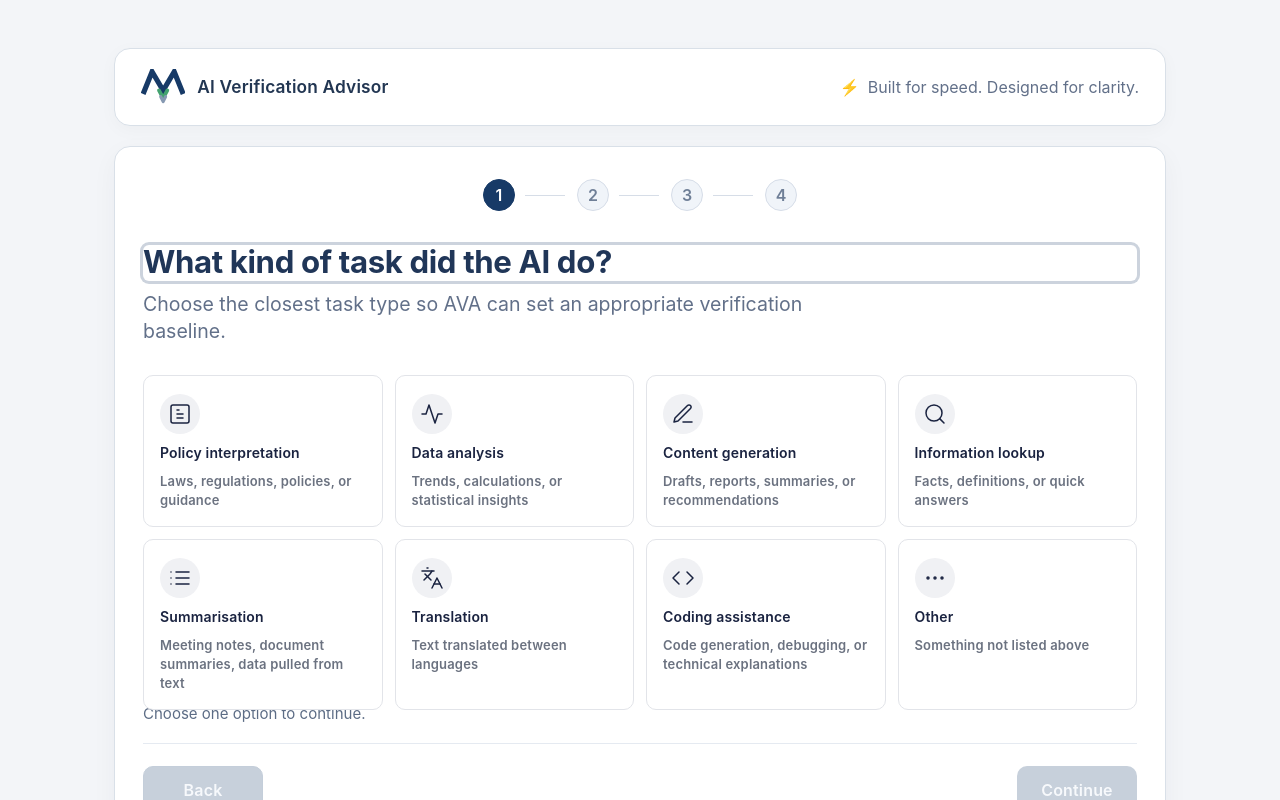
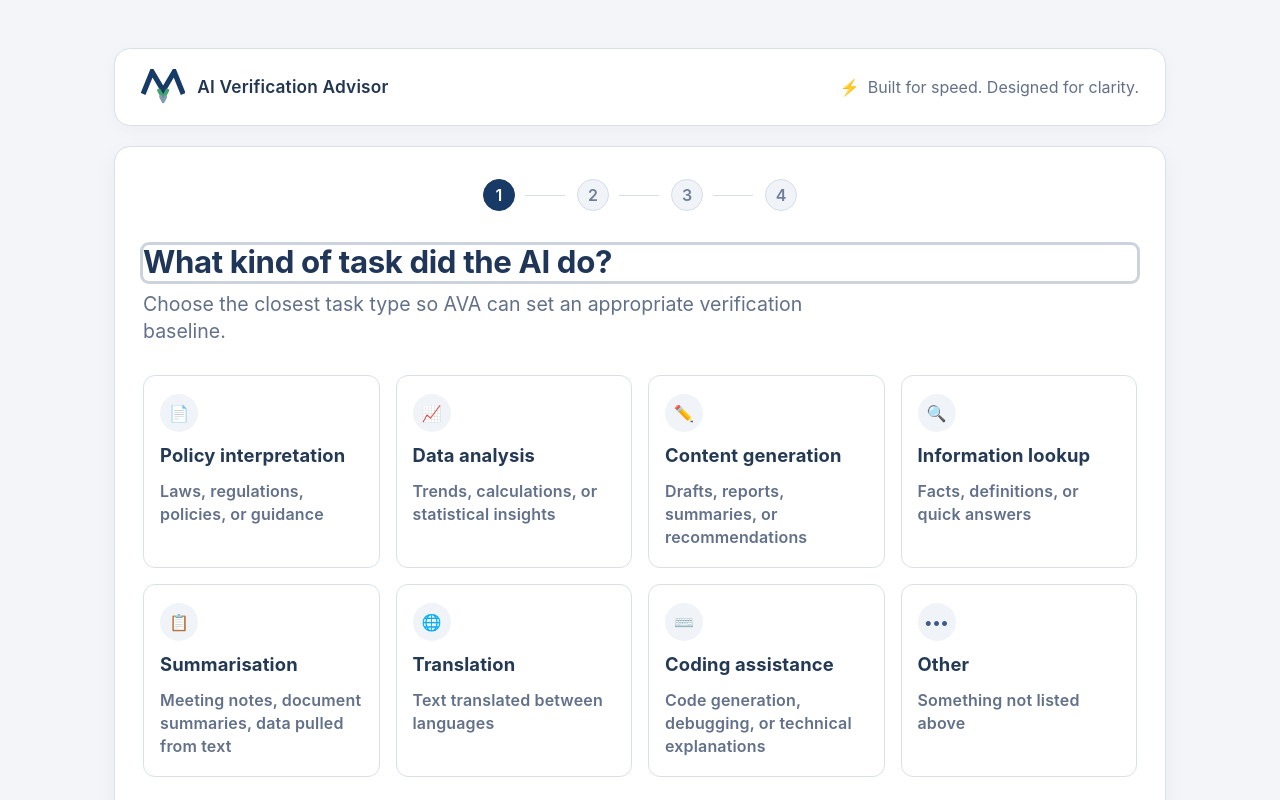
Before and after one commit to hdraux/askava, a React (Vite) app: page / in a window 1280 px wide. Shown: the top 800 px of the page. Built offline with nearby package versions, Linux system fonts and the light colour scheme.

Commit message:
more UI test

```diff
--- a/src/components/steps/TaskStep.css
+++ /dev/null
@@ -1,112 +0,0 @@
-/* src/components/steps/TaskStep.css
-   Scope: .task-step and children only — no global rules.
-   Matches AVA mockup: navy/white, 2-col grid on mobile → 4-col on desktop,
-   selected state with blue border + check badge, icon in grey pill. */
-
-/* ── Grid ──────────────────────────────────────────────────────────────── */
-
-.task-step__grid {
-  display: grid;
-  grid-template-columns: repeat(2, 1fr);
-  gap: 12px;
-}
-
-@media (min-width: 640px) {
-  .task-step__grid {
-    grid-template-columns: repeat(4, 1fr);
-  }
-}
-
-/* ── Card ───────────────────────────────────────────────────────────────── */
-
-.task-step__card {
-  position: relative;
-  display: flex;
-  flex-direction: column;
-  align-items: flex-start;
-  gap: 10px;
-  padding: 18px 16px 16px;
-  background: #ffffff;
-  border: 1px solid #e2e4e9;
-  border-radius: 10px;
-  cursor: pointer;
-  text-align: left;
-  transition: border-color 0.15s ease, box-shadow 0.15s ease;
-
-  /* reset button defaults */
-  font-family: inherit;
-  color: inherit;
-  outline: none;
-}
-
-.task-step__card:hover {
-  border-color: #b0b8cc;
-  box-shadow: 0 1px 4px rgba(0, 0, 0, 0.06);
-}
-
-.task-step__card:focus-visible {
-  box-shadow: 0 0 0 3px rgba(22, 75, 155, 0.25);
-  border-color: #164b9b;
-}
-
-/* Selected state — matches mockup blue border */
-.task-step__card--selected {
-  border-color: #164b9b;
-  border-width: 1.5px;
-  background: #f4f7fd;
-}
-
-.task-step__card--selected:hover {
-  border-color: #164b9b;
-}
-
-/* ── Check badge (top-right corner when selected) ───────────────────────── */
-
-.task-step__card-check {
-  position: absolute;
-  top: 10px;
-  right: 10px;
-  width: 20px;
-  height: 20px;
-  border-radius: 50%;
-  background: #164b9b;
-  color: #ffffff;
-  display: flex;
-  align-items: center;
-  justify-content: center;
-  flex-shrink: 0;
-}
-
-/* ── Icon pill ──────────────────────────────────────────────────────────── */
-
-.task-step__card-icon {
-  display: flex;
-  align-items: center;
-  justify-content: center;
-  width: 40px;
-  height: 40px;
-  border-radius: 50%;
-  background: #f0f1f4;
-  color: #1a2340;
-  flex-shrink: 0;
-}
-
-.task-step__card--selected .task-step__card-icon {
-  background: #dce6f5;
-  color: #164b9b;
-}
-
-/* ── Text ───────────────────────────────────────────────────────────────── */
-
-.task-step__card-label {
-  font-size: 14px;
-  font-weight: 600;
-  color: #1a2340;
-  line-height: 1.3;
-}
-
-.task-step__card-desc {
-  font-size: 13px;
-  color: #6b7280;
-  line-height: 1.45;
-}
--- a/src/components/steps/TaskStep.tsx
+++ b/src/components/steps/TaskStep.tsx
@@ -1,19 +1,20 @@
 // src/components/steps/TaskStep.tsx
 // Step 1 — "What kind of task did the AI do?"
-// Props contract: value: TaskType | undefined, onChange: (value: TaskType) => void
-// No navigation, no stepper, no submission logic — all handled by VerificationWizard.tsx
+// Uses existing ChoiceCard + .choice-grid from styles.css — no custom CSS needed.
 
-import React from "react";
+import ChoiceCard from "../ChoiceCard";
 import { TaskType } from "../../lib/types";
-import "./TaskStep.css";
 
-// ─── Option definitions ────────────────────────────────────────────────────
+interface Props {
+  value: TaskType | undefined;
+  onChange: (value: TaskType) => void;
+}
 
 interface TaskOption {
   value: TaskType;
   label: string;
   description: string;
-  icon: React.ReactNode;
+  icon: string;
 }
 
 const TASK_OPTIONS: TaskOption[] = [
@@ -21,181 +22,65 @@ const TASK_OPTIONS: TaskOption[] = [
     value: "T10",
     label: "Policy interpretation",
     description: "Laws, regulations, policies, or guidance",
-    icon: <PolicyIcon />,
+    icon: "📄",
   },
   {
     value: "T9",
     label: "Data analysis",
     description: "Trends, calculations, or statistical insights",
-    icon: <DataIcon />,
+    icon: "📈",
   },
   {
     value: "T3",
     label: "Content generation",
     description: "Drafts, reports, summaries, or recommendations",
-    icon: <ContentIcon />,
+    icon: "✏️",
   },
   {
     value: "T7",
     label: "Information lookup",
     description: "Facts, definitions, or quick answers",
-    icon: <SearchIcon />,
+    icon: "🔍",
   },
   {
     value: "T2",
     label: "Summarisation",
     description: "Meeting notes, document summaries, data pulled from text",
-    icon: <ListIcon />,
+    icon: "📋",
   },
   {
     value: "T5",
     label: "Translation",
     description: "Text translated between languages",
-    icon: <TranslateIcon />,
+    icon: "🌐",
   },
   {
     value: "T4",
     label: "Coding assistance",
     description: "Code generation, debugging, or technical explanations",
-    icon: <CodeIcon />,
+    icon: "⌨️",
   },
   {
     value: "T8",
     label: "Other",
     description: "Something not listed above",
-    icon: <OtherIcon />,
+    icon: "•••",
   },
 ];
 
-// ─── Component ─────────────────────────────────────────────────────────────
-
-interface Props {
-  value: TaskType | undefined;
-  onChange: (value: TaskType) => void;
-}
-
 export default function TaskStep({ value, onChange }: Props) {
   return (
-    <div className="task-step">
-      <div className="task-step__grid">
-        {TASK_OPTIONS.map((option) => (
-          <button
-            key={option.value}
-            type="button"
-            className={[
-              "task-step__card",
-              value === option.value ? "task-step__card--selected" : "",
-            ]
-              .filter(Boolean)
-              .join(" ")}
-            onClick={() => onChange(option.value)}
-            aria-pressed={value === option.value}
-          >
-            {value === option.value && (
-              <span className="task-step__card-check" aria-hidden="true">
-                <CheckIcon />
-              </span>
-            )}
-            <span className="task-step__card-icon" aria-hidden="true">
-              {option.icon}
-            </span>
-            <span className="task-step__card-label">{option.label}</span>
-            <span className="task-step__card-desc">{option.description}</span>
-          </button>
-        ))}
-      </div>
+    <div className="choice-grid choice-grid--4">
+      {TASK_OPTIONS.map((option) => (
+        <ChoiceCard
+          key={option.value}
+          label={option.label}
+          description={option.description}
+          icon={option.icon}
+          selected={value === option.value}
+          onSelect={() => onChange(option.value)}
+        />
+      ))}
     </div>
   );
 }
-
-// ─── SVG Icons ─────────────────────────────────────────────────────────────
-// Inline SVGs — no external icon library dependency.
-// Swap for your existing icon component if you have one.
-
-function PolicyIcon() {
-  return (
-    <svg width="24" height="24" viewBox="0 0 24 24" fill="none" stroke="currentColor" strokeWidth="1.5" strokeLinecap="round" strokeLinejoin="round">
-      <path d="M9 12h6M9 16h6M9 8h2" />
-      <rect x="3" y="3" width="18" height="18" rx="2" />
-    </svg>
-  );
-}
-
-function DataIcon() {
-  return (
-    <svg width="24" height="24" viewBox="0 0 24 24" fill="none" stroke="currentColor" strokeWidth="1.5" strokeLinecap="round" strokeLinejoin="round">
-      <polyline points="22 12 18 12 15 21 9 3 6 12 2 12" />
-    </svg>
-  );
-}
-
-function ContentIcon() {
-  return (
-    <svg width="24" height="24" viewBox="0 0 24 24" fill="none" stroke="currentColor" strokeWidth="1.5" strokeLinecap="round" strokeLinejoin="round">
-      <path d="M12 20h9" />
-      <path d="M16.5 3.5a2.121 2.121 0 013 3L7 19l-4 1 1-4L16.5 3.5z" />
-    </svg>
-  );
-}
-
-function SearchIcon() {
-  return (
-    <svg width="24" height="24" viewBox="0 0 24 24" fill="none" stroke="currentColor" strokeWidth="1.5" strokeLinecap="round" strokeLinejoin="round">
-      <circle cx="11" cy="11" r="8" />
-      <line x1="21" y1="21" x2="16.65" y2="16.65" />
-    </svg>
-  );
-}
-
-function ListIcon() {
-  return (
-    <svg width="24" height="24" viewBox="0 0 24 24" fill="none" stroke="currentColor" strokeWidth="1.5" strokeLinecap="round" strokeLinejoin="round">
-      <line x1="8" y1="6" x2="21" y2="6" />
-      <line x1="8" y1="12" x2="21" y2="12" />
-      <line x1="8" y1="18" x2="21" y2="18" />
-      <line x1="3" y1="6" x2="3.01" y2="6" />
-      <line x1="3" y1="12" x2="3.01" y2="12" />
-      <line x1="3" y1="18" x2="3.01" y2="18" />
-    </svg>
-  );
-}
-
-function TranslateIcon() {
-  return (
-    <svg width="24" height="24" viewBox="0 0 24 24" fill="none" stroke="currentColor" strokeWidth="1.5" strokeLinecap="round" strokeLinejoin="round">
-      <path d="M5 8l6 6" />
-      <path d="M4 14l6-6 2-3" />
-      <path d="M2 5h12" />
-      <path d="M7 2h1" />
-      <path d="M22 22l-5-10-5 10" />
-      <path d="M14 18h6" />
-    </svg>
-  );
-}
-
-function CodeIcon() {
-  return (
-    <svg width="24" height="24" viewBox="0 0 24 24" fill="none" stroke="currentColor" strokeWidth="1.5" strokeLinecap="round" strokeLinejoin="round">
-      <polyline points="16 18 22 12 16 6" />
-      <polyline points="8 6 2 12 8 18" />
-    </svg>
-  );
-}
-
-function OtherIcon() {
-  return (
-    <svg width="24" height="24" viewBox="0 0 24 24" fill="none" stroke="currentColor" strokeWidth="1.5" strokeLinecap="round" strokeLinejoin="round">
-      <circle cx="12" cy="12" r="1" />
-      <circle cx="19" cy="12" r="1" />
-      <circle cx="5" cy="12" r="1" />
-    </svg>
-  );
-}
-
-function CheckIcon() {
-  return (
-    <svg width="14" height="14" viewBox="0 0 14 14" fill="none" stroke="currentColor" strokeWidth="2" strokeLinecap="round" strokeLinejoin="round">
-      <polyline points="2 7 5.5 10.5 12 3.5" />
-    </svg>
-  );
-}
```
